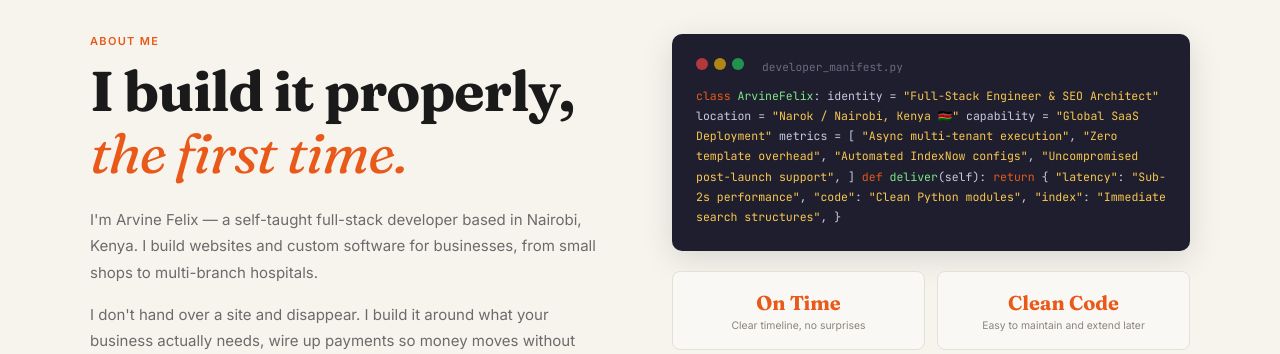
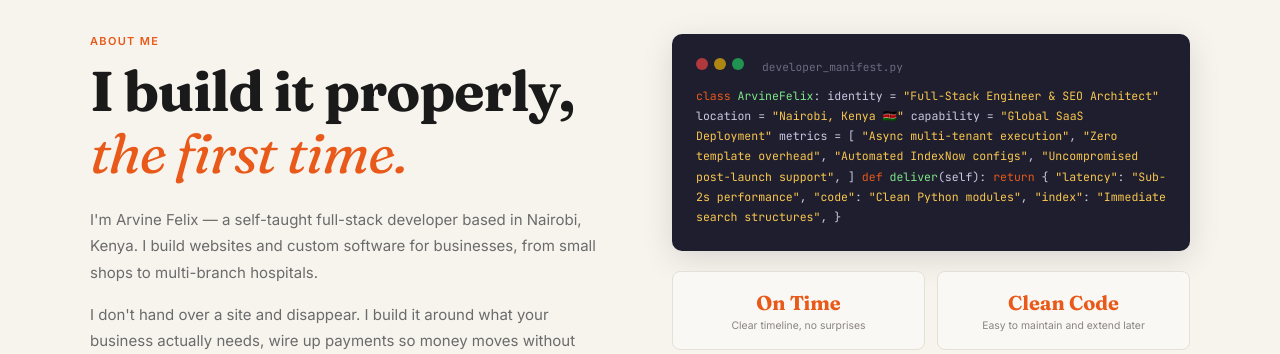
Before and after one commit to arvineee/Current_Portfolio, a Flask app: page / in a window 1280 px wide. Shown: the part 3365-3719 px from the top of the page. Run offline with Flask 3, Linux system fonts and the light colour scheme; data comes from the database, SQL or seed files in the repository; data that the repository does not hold is empty.

Commit message:
Update site

```diff
--- a/templates/index.html
+++ b/templates/index.html
@@ -45,14 +45,14 @@
     "priceRange": "KES 15,000+",
     "address": {
       "@type": "PostalAddress",
-      "addressLocality": "Narok",
-      "addressRegion": "Rift Valley",
+      "addressLocality": "Nairobi",
+      "addressRegion": "Nairobi County",
       "addressCountry": "KE"
     },
     "geo": {
       "@type": "GeoCoordinates",
-      "latitude": "-1.0784",
-      "longitude": "35.8601"
+      "latitude": "-1.2921",
+      "longitude": "36.8219"
     },
     "sameAs": [
       "https://x.com/Arvinefelix",
@@ -330,7 +330,7 @@
           </div>
 <span class="kw">class</span> <span class="cl">ArvineFelix</span>:
     identity   = <span class="str">"Full-Stack Engineer & SEO Architect"</span>
-    location   = <span class="str">"Narok / Nairobi, Kenya 🇰🇪"</span>
+    location   = <span class="str">"Nairobi, Kenya 🇰🇪"</span>
     capability = <span class="str">"Global SaaS Deployment"</span>
 
     metrics = [
@@ -535,7 +535,7 @@
       <div style="display:flex;align-items:center;gap:.75rem;">
         <img src="{{ url_for('static', filename='AF.jpg') }}" alt="AF" style="width:28px;height:28px;border-radius:50%;object-fit:cover;" />
         <span style="font-weight:700;font-size:.9rem;color:#1A1A1A;">Arvine Felix</span>
-        <span style="color:#8A8480;font-size:.8rem;">· Software Engineering · Kenya</span>
+        <span style="color:#8A8480;font-size:.8rem;">· Web Developer · Nairobi, Kenya</span>
       </div>
       <div style="font-size:.75rem;color:#8A8480;">© 2026 Arvine Felix</div>
       <div style="display:flex;gap:1.5rem;">
```
